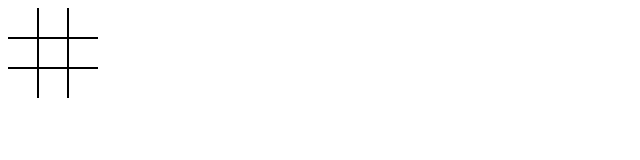
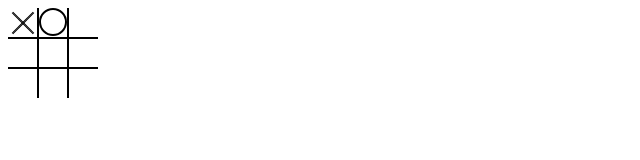
Before and after one commit to Nicholas-Gregory/SuperTicTacToe, a React (Vite) app in the folder client/: page / in a window 1280 px wide. Shown: the top 160 px of the page, without its empty margins (0-640 px from the left). Built offline with nearby package versions, Linux system fonts and the light colour scheme.

Commit message:
Xs and Os rendering

```diff
--- a/client/src/SmallGame.jsx
+++ b/client/src/SmallGame.jsx
@@ -1,11 +1,53 @@
-export default function SmallGame({ boardState,  boardWidth, squareWidth }) {
+export default function SmallGame({ boardState, squareWidth }) {
     const squareBorderStyle = "thin solid black";
+
+    function squareState(stateString) {
+        switch (stateString) {
+            case 'x':
+                return (
+                    <div style={{
+                        width: squareWidth,
+                        height: squareWidth,
+                        display: 'grid',
+                        gridTemplateColumns: `${squareWidth / 2}px `.repeat(2).trim(),
+                        gridTemplateRows: `${squareWidth / 2}px `.repeat(2).trim(),
+                        transform: 'rotate(45deg)'
+                    }}>
+                        <div style={{
+                            borderRight: squareBorderStyle,
+                            borderBottom: squareBorderStyle
+                        }}></div>
+                        <div style={{
+                            borderLeft: squareBorderStyle,
+                            borderBottom: squareBorderStyle
+                        }}></div>
+                        <div style={{
+                            borderTop: squareBorderStyle,
+                            borderRight: squareBorderStyle
+                        }}></div>
+                        <div style={{
+                            borderLeft: squareBorderStyle,
+                            borderTop: squareBorderStyle
+                        }}></div>
+                    </div>
+                );
+            case 'o':
+                return (
+                    <div style={{
+                        width: squareWidth * .8,
+                        height: squareWidth * .8,
+                        border: "2px solid black",
+                        borderRadius: "50%"
+                    }}></div>
+                )
+            case 'none':
+                return null;
+        }
+    }
 
     return (
         <div style={{
             display: "grid",
-            width: {boardWidth},
-            height: {boardWidth},
             gridTemplateColumns: `${squareWidth}px `.repeat(3).trim(),
             gridTemplateRows: `${squareWidth}px `.repeat(3).trim()
         }}>
@@ -14,14 +56,14 @@ export default function SmallGame({ boardState,  boardWidth, squareWidth }) {
                 height: {squareWidth},
                 borderRight: squareBorderStyle,
                 borderBottom: squareBorderStyle
-            }}></div>
+            }}>{squareState('x')}</div>
             <div style={{
                 width: {squareWidth},
                 height: {squareWidth},
                 borderLeft: squareBorderStyle,
                 borderBottom: squareBorderStyle,
                 borderRight: squareBorderStyle
-            }}></div>
+            }}>{squareState('o')}</div>
             <div style={{
                 width: {squareWidth},
                 height: {squareWidth},
```
